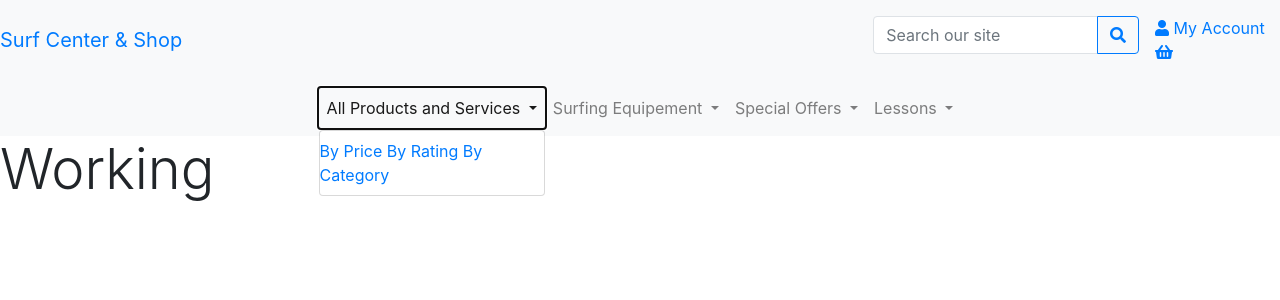
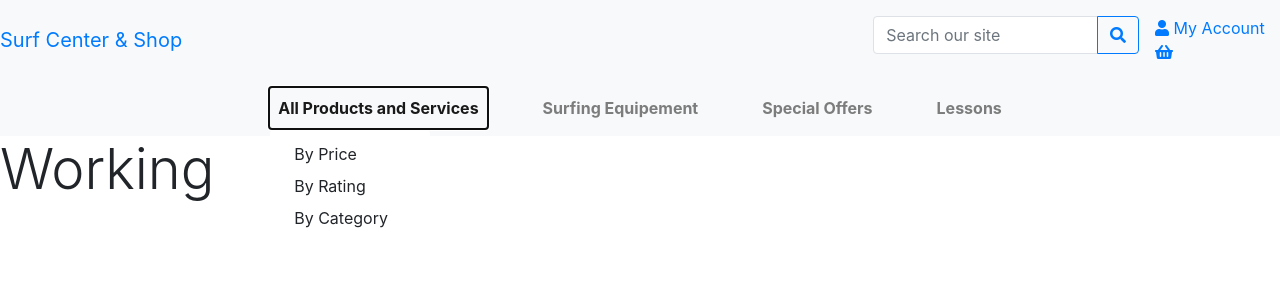
Before and after one commit to jjanczynska/surf-center, a Django app: page / in a window 1280 px wide, after a click on "All Products and Services". Shown: the top 300 px of the page. Run offline with Django 3.2, Linux system fonts and the light colour scheme; some web fonts are replaced.

Commit message:
Fix drop down links in nav bar

```diff
--- a/surf_center/templates/base.html
+++ b/surf_center/templates/base.html
@@ -77,47 +77,47 @@
               <span class="navbar-toggler-icon"></span>
           </button>
           <div class="collapse navbar-collapse" id="navbarNavDropdown">
-            <ul class="navbar-nav mx-auto">
+              <ul class="navbar-nav w-auto mx-auto">
                   <li class="nav-item dropdown">
-                <a class="nav-link dropdown-toggle" href="#" id="navbarDropdownAll" data-toggle="dropdown">
+                      <a class="logo-font font-weight-bold nav-link text-black mr-5" href="#" id="navbarDropdownAll" data-toggle="dropdown" aria-haspopup="true" aria-expanded="false">
                           All Products and Services
                       </a>
-                <div class="dropdown-menu">
-                  <a class="menu-item" href="">By Price</a>
-                  <a class="menu-item" href="">By Rating</a>
-                  <a class="menu-item" href="">By Category</a>
+                      <div class="dropdown-menu border-0" aria-labelledby="navbarDropdownAll">
+                          <a class="dropdown-item" href="">By Price</a>
+                          <a class="dropdown-item" href="">By Rating</a>
+                          <a class="dropdown-item" href="">By Category</a>
                       </div>
                   </li>
                   <li class="nav-item dropdown">
-                <a class="nav-link dropdown-toggle" href="#" id="navbarDropdownMenuEquipement" data-toggle="dropdown">
+                      <a class="logo-font font-weight-bold nav-link text-black mr-5" href="#" id="navbarDropdownMenuEquipement" data-toggle="dropdown" aria-haspopup="true" aria-expanded="false">
                           Surfing Equipement
                       </a>
-                  <div class="dropdown-menu">
-                    <a class="menu-item" href="">Surfboards</a>
-                    <a class="menu-item" href="">Wetsuits</a>
-                    <a class="menu-item" href="">Water Boots</a>
-                    <a class="menu-item" href="">Ponchos</a>
-                    <a class="menu-item" href="">Second Hand</a>
+                      <div class="dropdown-menu border-0" aria-labelledby="navbarDropdownMenuEquipement">
+                          <a class="dropdown-item" href="">Surfboards</a>
+                          <a class="dropdown-item" href="">Wetsuits</a>
+                          <a class="dropdown-item" href="">Water Boots</a>
+                          <a class="dropdown-item" href="">Ponchos</a>
+                          <a class="dropdown-item" href="">Second Hand</a>
                       </div>
                   </li>
                   <li class="nav-item dropdown">
-                <a class="nav-link dropdown-toggle" href="#" id="navbarDropdownSpecial" data-toggle="dropdown">
+                      <a class="logo-font font-weight-bold nav-link text-black mr-5" href="#" id="navbarDropdownSpecial" data-toggle="dropdown" aria-haspopup="true" aria-expanded="false">
                           Special Offers
                       </a>
-                  <div class="dropdown-menu">
-                    <a class="menu-item" href="">New Arrivals</a>
-                    <a class="menu-item" href="">Deals</a>
-                    <a class="menu-item" href="">Clearance</a>
-                    <a class="menu-item" href="">Secondhand</a>
+                      <div class="dropdown-menu border-0" aria-labelledby="navbarDropdownSpecial">
+                          <a class="dropdown-item" href="">New Arrivals</a>
+                          <a class="dropdown-item" href="">Deals</a>
+                          <a class="dropdown-item" href="">Clearance</a>
+                          <a class="dropdown-item" href="">Secondhand</a>
                       </div>
                   </li>
                   <li class="nav-item dropdown">
-                <a class="nav-link dropdown-toggle" href="#" id="navbarDropdownLessons" data-toggle="dropdown">
+                      <a class="logo-font font-weight-bold nav-link text-black" href="#" id="navbarDropdownLessons" data-toggle="dropdown" aria-haspopup="true" aria-expanded="false">
                           Lessons
                       </a>
-                  <div class="dropdown-menu">
-                    <a class="menu-item" href="">Individual Lessons</a>
-                    <a class="menu-item" href="">Group Lessons</a>
+                      <div class="dropdown-menu border-0" aria-labelledby="navbarDropdownLessons">
+                          <a class="dropdown-item" href="">Individual Lessons</a>
+                          <a class="dropdown-item" href="">Group Lessons</a>
                       </div>
                   </li>
               </ul>
```
Lines whose indentation alone changed are shown as unchanged.
